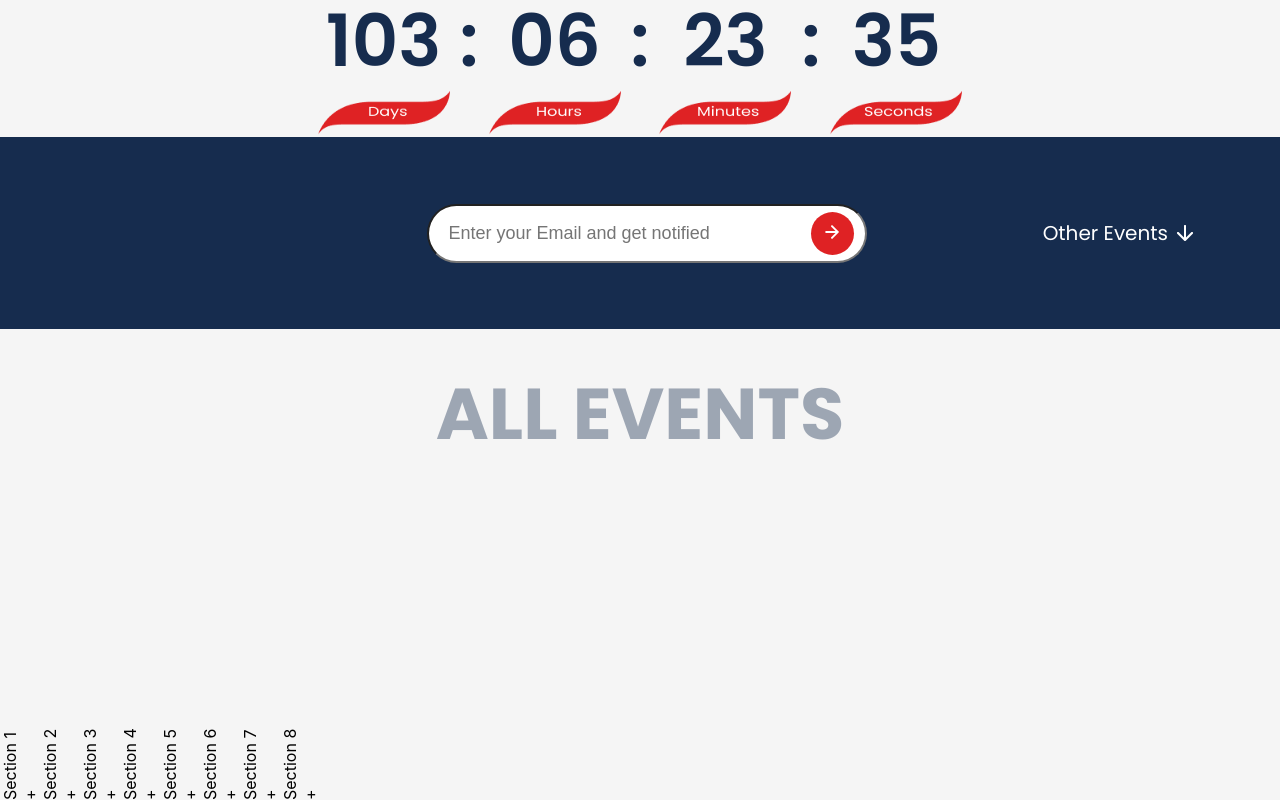
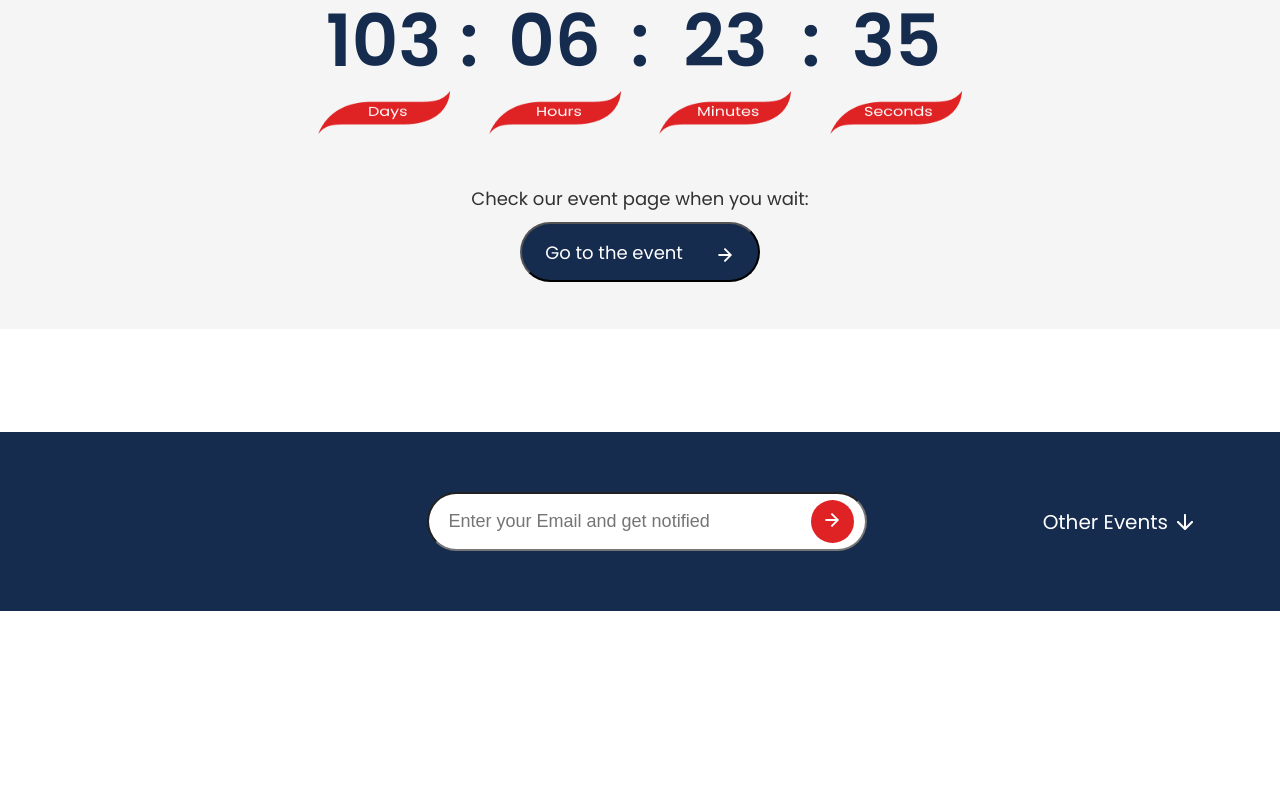
Before and after one commit to KarolinaEsepenok/testWork, a React (Create React App) app: page / in a window 1280 px wide. Shown: the part 471-1271 px from the top of the page. After the commit the page ends 1082 px from the top, so only its background shows below. Built offline with nearby package versions, Linux system fonts and the light colour scheme.

Commit message:
fix:SCSS mainPage

```diff
--- a/src/App.tsx
+++ b/src/App.tsx
@@ -1,7 +1,7 @@
 import React from 'react';
 import s from './App.module.scss'
 import MainPage from "../src/features/mainPage/MainPage";
-import {EventsPage} from './features/EventsPage/EventsPage';
+
 
 
 
@@ -12,7 +12,7 @@ function App() {
         <div className={s.appContainer}>
             <div className={s.center}>
             <MainPage/>
-                <EventsPage/>
+
 
         </div>
         </div>
--- a/src/common/Utils/Accordion.ts
+++ b/src/common/Utils/Accordion.ts
@@ -1,13 +1,15 @@
 export const accordionData = [
     {
-        title: 'Section 1',
+        numberContent: '01',
+        title: 'Hawaiian party',
         content: `Lorem ipsum dolor, sit amet consectetur adipisicing elit. Quis sapiente
       laborum cupiditate possimus labore, hic temporibus velit dicta earum
       suscipit commodi eum enim atque at? Et perspiciatis dolore iure
       voluptatem.`
     },
     {
-        title: 'Section 2',
+        numberContent: '02',
+        title: 'Мafia party',
         content: `Lorem ipsum, dolor sit amet consectetur adipisicing elit. Mollitia veniam
       reprehenderit nam assumenda voluptatem ut. Ipsum eius dicta, officiis
       quaerat iure quos dolorum accusantium ducimus in illum vero commodi
@@ -16,42 +18,48 @@ export const accordionData = [
       Repudiandae, mollitia id reprehenderit a ab odit!`
     },
     {
-        title: 'Section 3',
+        numberContent: '03',
+        title: 'Party',
         content: `Sapiente expedita hic obcaecati, laboriosam similique omnis architecto ducimus magnam accusantium corrupti
       quam sint dolore pariatur perspiciatis, necessitatibus rem vel dignissimos
       dolor ut sequi minus iste? Quas?`
     }
     ,
     {
-        title: 'Section 4',
+        numberContent: '04',
+        title: 'Party on the beach',
         content: `Sapiente expedita hic obcaecati, laboriosam similique omnis architecto ducimus magnam accusantium corrupti
       quam sint dolore pariatur perspiciatis, necessitatibus rem vel dignissimos
       dolor ut sequi minus iste? Quas?`
     }
     ,
     {
-        title: 'Section 5',
+        numberContent: '05',
+        title: 'Home Security',
         content: `Sapiente expedita hic obcaecati, laboriosam similique omnis architecto ducimus magnam accusantium corrupti
       quam sint dolore pariatur perspiciatis, necessitatibus rem vel dignissimos
       dolor ut sequi minus iste? Quas?`
     }
     ,
     {
-        title: 'Section 6',
+        numberContent: '06',
+        title: 'Network Design & Implementation',
         content: `Sapiente expedita hic obcaecati, laboriosam similique omnis architecto ducimus magnam accusantium corrupti
       quam sint dolore pariatur perspiciatis, necessitatibus rem vel dignissimos
       dolor ut sequi minus iste? Quas?`
     }
     ,
     {
-        title: 'Section 7',
+        numberContent: '07',
+        title: 'System Design & Engineering',
         content: `Sapiente expedita hic obcaecati, laboriosam similique omnis architecto ducimus magnam accusantium corrupti
       quam sint dolore pariatur perspiciatis, necessitatibus rem vel dignissimos
       dolor ut sequi minus iste? Quas?`
     }
     ,
     {
-        title: 'Section 8',
+        numberContent: '08',
+        title: 'System Design & Engineering',
         content: `Sapiente expedita hic obcaecati, laboriosam similique omnis architecto ducimus magnam accusantium corrupti
       quam sint dolore pariatur perspiciatis, necessitatibus rem vel dignissimos
       dolor ut sequi minus iste? Quas?`
--- a/src/features/EventsPage/Accordion/Accordion.module.scss
+++ b/src/features/EventsPage/Accordion/Accordion.module.scss
@@ -0,0 +1,34 @@
+@import 'src/common/style/mixins';
+
+@import 'src/common/style/variables';
+
+.accordionItem{
+
+  .accordionTitle{
+    background-color: #162C4E;
+    color: #FFFFFF;
+    display: flex;
+    align-items: center;
+    height: 85px;
+    border:2px solid #FFFFFF;
+    @include text('Poppins', 24px, 600, #FFF, 1, 100%);
+
+    .numberContent{
+      padding-right: 15px;
+      padding-left: 15px;
+    }
+
+  }.accordionContent{
+     background: url('../../../assets/img/company.png') no-repeat top 0 left 0px/955px 647px
+   }
+}
+.accordionTitleNoActive{
+  background-color: #DF2224;
+  color: #FFFFFF;
+  display: flex;
+  align-items: center;
+  height: 85px;
+  border:2px solid #FFFFFF;
+  @include text('Poppins', 24px, 600, #FFF, 1, 100%);
+
+}
--- a/src/features/EventsPage/Accordion/Accordion.tsx
+++ b/src/features/EventsPage/Accordion/Accordion.tsx
@@ -4,18 +4,25 @@ import s from "./Accordion.module.scss"
 
 type PropsType={
     title:string
+    numberContent:string
     content:string
 }
 const Accordion = (props:PropsType) => {
     const [isActive, setIsActive] = useState(false);
+    const openAccordionHandle = () => {
+        setIsActive(!isActive)
+    }
 
     return (
         <div className={s.accordionItem}>
-            <div className={s.accordionTitle} onClick={() => setIsActive(!isActive)}>
+            <div className={isActive ? `${s.accordionTitle}`:`${s.accordionTitleNoActive}`  } onClick={openAccordionHandle}>
+                <div className={s.numberContent}>{props.numberContent}</div>
                 <div>{props.title}</div>
                 <div>{isActive ? '-' : '+'}</div>
             </div>
-            {isActive && <div className={s.accordionContent}>{props.content}</div>}
+            {isActive && <div className={s.accordionContent}>{props.content}
+            <img/>
+            </div>}
         </div>
     );
 };
--- a/src/features/EventsPage/Events.module.scss
+++ b/src/features/EventsPage/Events.module.scss
@@ -2,8 +2,11 @@
 
 @import 'src/common/style/variables';
 
-.accordionContainer{
-  transform: rotate(270deg);
-  height: 300px;
-  width: 300px;
+.eventsContainer{
+  height: 1000px;
+  .accordionContainer{
+    transform: rotate(270deg);
+    height: 549px;
+    width: 518px;
+  }
 }
--- a/src/features/EventsPage/EventsPage.tsx
+++ b/src/features/EventsPage/EventsPage.tsx
@@ -8,12 +8,12 @@ import { accordionData } from '../../common/Utils/Accordion';
 export const EventsPage = () => {
 
     return (
-        <div>
+        <div className={s.eventsContainer}>
 
                 <Title name={'ALL EVENTS'}/>
             <div className={s.accordionContainer}>
-                {accordionData.map(({ title, content }) => (
-                    <Accordion title={title} content={content} />
+                {accordionData.map(({ numberContent,title, content }) => (
+                    <Accordion numberContent={numberContent} title={title} content={content} />
                 ))}
             </div>
 
--- a/src/features/mainPage/MainPage.module.scss
+++ b/src/features/mainPage/MainPage.module.scss
@@ -4,8 +4,8 @@
 
 .mainPageContainer {
   position: relative;
-height: 100vh;
-  min-height: 100%;
+  height: 100vh;
+  //min-height: 100%;
   text-align: center;
   background: url('../../assets/img/bgImgLeft.png') no-repeat top 0 left 0px/470px 419px,
   url('../../assets/img/bgImgRight.png') no-repeat top 0px right 0px/271px 327px;
@@ -21,10 +21,11 @@ height: 100vh;
   }
 
   .mainContent {
-    height: calc(100vh - 192px);
+    //height: calc(100vh - 192px);
     @media screen and (max-width: 768px) {
-      height: 100%;
+
     }
+
     .mainLogoImg {
       padding-top: 110px;
       padding-bottom: 46px;
--- a/src/features/mainPage/Notification/Notification.module.scss
+++ b/src/features/mainPage/Notification/Notification.module.scss
@@ -6,7 +6,9 @@
   position: absolute;
   bottom: 0;
   width: 100%;
-  height: 192px;
+  padding-bottom: 60px;
+  padding-top: 60px;
+  //height: 192px;
   background-color: #162C4E;
   display: grid;
   grid-template-columns: 1fr 2fr 1fr;
```
Also changed, not shown: src/assets/img/company.png (added).
